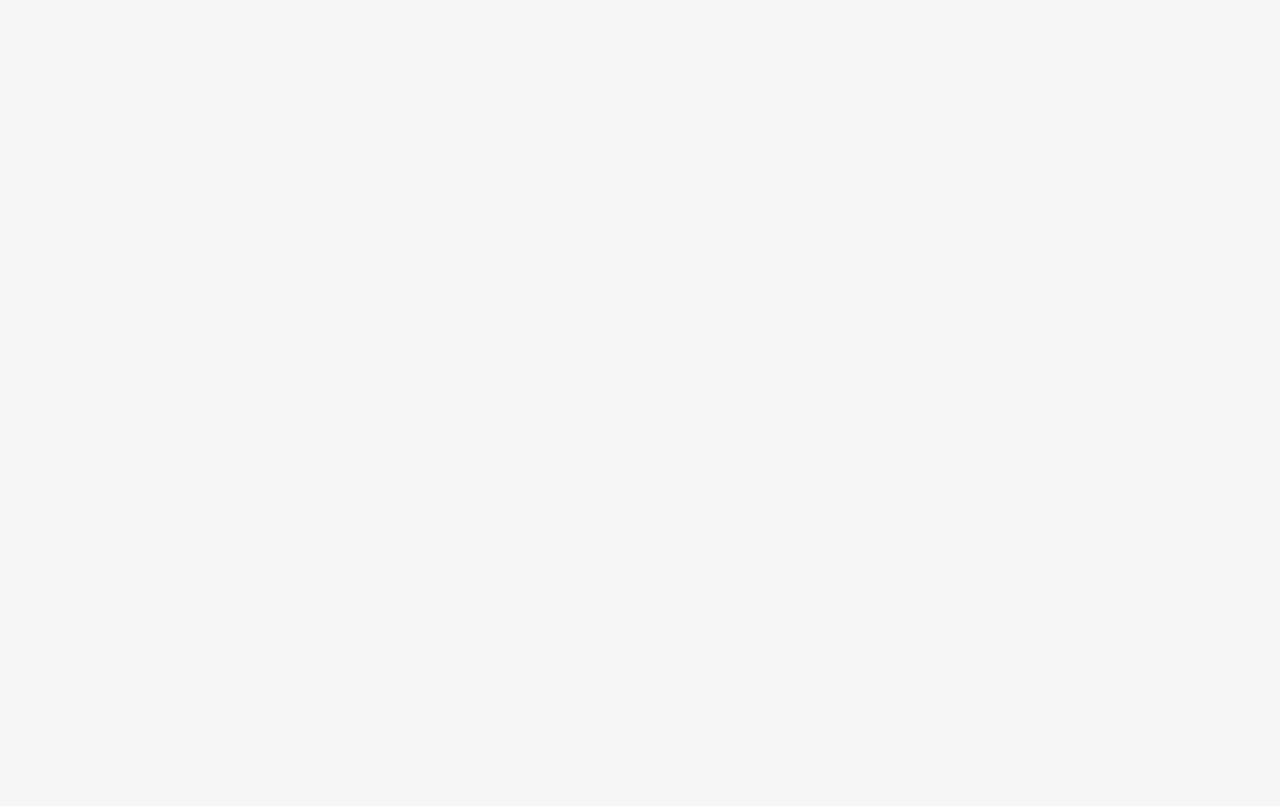
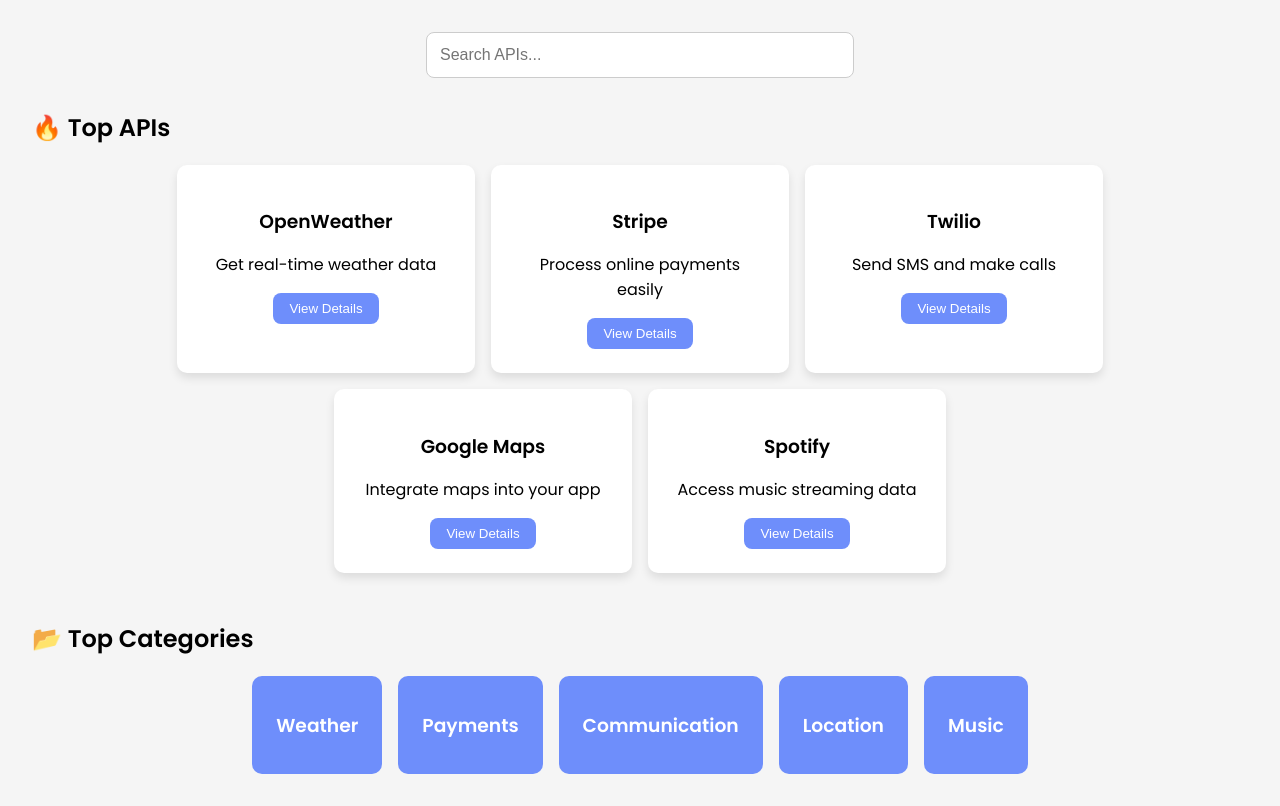
Before and after one commit to code-geass69/API_Management_Sys, a React (Create React App) app in the folder frontend/: page /api-list in a window 1280 px wide. Before the commit this address had no page. Built offline with nearby package versions, Linux system fonts and the light colour scheme.

Commit message:
modified:   frontend/src/styles/home.css

```diff
--- a/frontend/src/App.js
+++ b/frontend/src/App.js
@@ -3,6 +3,7 @@
 import SignUp from './pages/SignUp';
 import Login from './pages/Login';
 import Home from './pages/Home';
+import ApiList from './pages/ApiList';
 
 
 
@@ -10,9 +11,10 @@
   return (
     <Router>
       <Routes>
+        <Route path="/" element={<Home />} />
         <Route path="/signup" element={<SignUp />} />
         <Route path="/login" element={<Login />} />
-        <Route path="/" element={<Home />} />
+        <Route path="/api-list" element={<ApiList />} />
       </Routes>
     </Router>
   );
--- a/frontend/src/pages/ApiList.js
+++ b/frontend/src/pages/ApiList.js
@@ -0,0 +1,77 @@
+import React, { useState, useEffect } from "react";
+import { useNavigate } from "react-router-dom";
+import "../styles/api-list.css"; // Custom styles
+
+const ApiList = () => {
+  const navigate = useNavigate();
+  const [searchQuery, setSearchQuery] = useState("");
+  const [apis, setApis] = useState([]);
+  const [filteredApis, setFilteredApis] = useState([]);
+  const [categories, setCategories] = useState([]);
+
+  // Mock API Data (Replace with actual API call)
+  useEffect(() => {
+    const mockApis = [
+      { id: 1, name: "OpenWeather", category: "Weather", description: "Get real-time weather data" },
+      { id: 2, name: "Stripe", category: "Payments", description: "Process online payments easily" },
+      { id: 3, name: "Twilio", category: "Communication", description: "Send SMS and make calls" },
+      { id: 4, name: "Google Maps", category: "Location", description: "Integrate maps into your app" },
+      { id: 5, name: "Spotify", category: "Music", description: "Access music streaming data" },
+    ];
+
+    const uniqueCategories = [...new Set(mockApis.map(api => api.category))];
+
+    setApis(mockApis);
+    setFilteredApis(mockApis);
+    setCategories(uniqueCategories);
+  }, []);
+
+  // Search Functionality
+  const handleSearch = (e) => {
+    const query = e.target.value.toLowerCase();
+    setSearchQuery(query);
+    setFilteredApis(apis.filter(api => api.name.toLowerCase().includes(query)));
+  };
+
+  return (
+    <div className="api-list-container">
+      {/* Search Bar */}
+      <div className="search-bar">
+        <input
+          type="text"
+          placeholder="Search APIs..."
+          value={searchQuery}
+          onChange={handleSearch}
+        />
+      </div>
+
+      {/* Top APIs Section */}
+      <section className="top-apis">
+        <h2>🔥 Top APIs</h2>
+        <div className="api-cards">
+          {filteredApis.map(api => (
+            <div key={api.id} className="api-card">
+              <h3>{api.name}</h3>
+              <p>{api.description}</p>
+              <button onClick={() => navigate(`/api/${api.id}`)}>View Details</button>
+            </div>
+          ))}
+        </div>
+      </section>
+
+      {/* Top Categories */}
+      <section className="top-categories">
+        <h2>📂 Top Categories</h2>
+        <div className="category-list">
+          {categories.map(category => (
+            <div key={category} className="category-card">
+              <h3>{category}</h3>
+            </div>
+          ))}
+        </div>
+      </section>
+    </div>
+  );
+};
+
+export default ApiList;
--- a/frontend/src/pages/Home.js
+++ b/frontend/src/pages/Home.js
@@ -1,21 +1,64 @@
-import React, { useState }  from 'react';
-import { useNavigate } from 'react-router-dom';
-import '../styles/home.css';
+import React, { useState, useEffect } from "react";
+import { useNavigate } from "react-router-dom";
+import "../styles/home.css";
 
 const Home = () => {
   const navigate = useNavigate();
-  const [isOpen, setIsOpen] = useState(false);
+  const [isLoggedIn, setIsLoggedIn] = useState(false);
+  const [isDropdownOpen, setIsDropdownOpen] = useState(false);
+
+  useEffect(() => {
+    // Check if user is logged in
+    const token = localStorage.getItem("token");
+    if (token) {
+      setIsLoggedIn(true);
+    }
+  }, []);
+
+  const handleLogout = () => {
+    localStorage.removeItem("token");
+    setIsLoggedIn(false);
+    navigate("/");
+  };
 
   return (
     <div className="home-container">
       {/* Navbar */}
       <nav className="navbar">
         <h1 className="logo">API Manager</h1>
-        <button className="hamburger" onClick={() => setIsOpen(!isOpen)}>☰</button>
-        <div className={`nav-links ${isOpen ? "open" : ""}`}>
-          <span onClick={() => navigate("/login")}>Login</span>
-          <span onClick={() => navigate("/signup")}>Sign Up</span>
-          <span onClick={() => navigate("/api-list")}>Explore APIs</span>
+
+        {/* Right side navbar */}
+        <div className="nav-links">
+          {isLoggedIn ? (
+            <>
+              <span onClick={() => navigate("/dashboard")}>Dashboard</span>
+              <span onClick={() => navigate("/api-list")}>Explore APIs</span>
+              {/* Profile Picture with Dropdown */}
+              <div className="profile-menu">
+                <img
+                  src="https://img.freepik.com/free-vector/blue-circle-with-white-user_78370-4707.jpg?t=st=1738351999~exp=1738355599~hmac=42855f285509c6120f66f3d9f9b251675600f75c8a6044a9c0ba3e6144641e9c&w=740"
+                  alt="Profile"
+                  className="profile-pic"
+                  onClick={() => setIsDropdownOpen(!isDropdownOpen)}
+                />
+
+                {/* Dropdown Menu */}
+                {isDropdownOpen && (
+                  <div className="dropdown">
+                    <span onClick={() => navigate("/settings")}>Settings</span>
+                    <span onClick={() => navigate("/edit-profile")}>Edit Profile</span>
+                    <span onClick={handleLogout}>Logout</span>
+                  </div>
+                )}
+              </div>
+            </>
+          ) : (
+            <>
+              <span onClick={() => navigate("/login")}>Login</span>
+              <span onClick={() => navigate("/signup")}>Sign Up</span>
+            </>
+          )}
+
         </div>
       </nav>
 
@@ -23,7 +66,11 @@
       <header className="hero">
         <h1>Discover and Manage APIs Easily</h1>
         <p>The one-stop platform to explore, manage, and test APIs effortlessly.</p>
-        <button onClick={() => navigate('/signup')}>Get Started</button>
+
+        {/* Change button text based on login state */}
+        <button onClick={() => navigate("/api-list")}>
+          {isLoggedIn ? "Let's Explore" : "Get Started"}
+        </button>
       </header>
 
       {/* Features Section */}
--- a/frontend/src/pages/Login.js
+++ b/frontend/src/pages/Login.js
@@ -22,7 +22,7 @@
       const data = await login(formData);
       localStorage.setItem('token', data.token); // Store JWT
       console.log('Login Successful:', data);
-      navigate('/dashboard'); // Redirect to dashboard
+      navigate('/');
     } catch (err) {
       setError(err.response?.data?.message || 'Invalid email or password');
     }
--- /dev/null
+++ b/frontend/src/styles/api-list.css
@@ -0,0 +1,86 @@
+/* API List Page */
+.api-list-container {
+    font-family: "Poppins", sans-serif;
+    padding: 2rem;
+    background: #f5f5f5;
+  }
+
+  /* Search Bar */
+  .search-bar {
+    display: flex;
+    justify-content: center;
+    margin-bottom: 2rem;
+  }
+
+  .search-bar input {
+    width: 100%;
+    max-width: 400px;
+    padding: 0.8rem;
+    border: 1px solid #ccc;
+    border-radius: 8px;
+    font-size: 1rem;
+  }
+
+  /* Top APIs Section */
+  .top-apis {
+    margin-bottom: 3rem;
+  }
+
+  .api-cards {
+    display: flex;
+    flex-wrap: wrap;
+    gap: 1rem;
+    justify-content: center;
+  }
+
+  .api-card {
+    background: white;
+    padding: 1.5rem;
+    border-radius: 10px;
+    box-shadow: 0px 5px 10px rgba(0, 0, 0, 0.1);
+    width: 250px;
+    text-align: center;
+  }
+
+  .api-card h3 {
+    margin-bottom: 0.5rem;
+  }
+
+  .api-card button {
+    background: #6e8efb;
+    border: none;
+    color: white;
+    padding: 0.5rem 1rem;
+    border-radius: 8px;
+    cursor: pointer;
+    transition: 0.3s;
+  }
+
+  .api-card button:hover {
+    background: #5a76d9;
+  }
+
+  /* Top Categories Section */
+  .top-categories {
+    margin-top: 2rem;
+  }
+
+  .category-list {
+    display: flex;
+    flex-wrap: wrap;
+    gap: 1rem;
+    justify-content: center;
+  }
+
+  .category-card {
+    background: #6e8efb;
+    color: white;
+    padding: 1rem 1.5rem;
+    border-radius: 10px;
+    cursor: pointer;
+    transition: 0.3s;
+  }
+
+  .category-card:hover {
+    background: #5a76d9;
+  }
--- a/frontend/src/styles/home.css
+++ b/frontend/src/styles/home.css
@@ -1,7 +1,7 @@
 @import url('https://fonts.googleapis.com/css2?family=Poppins:wght@400;500;600&display=swap');
 
 body {
-  font-family: 'Poppins', sans-serif;
+  font-family: "Poppins", sans-serif;
   margin: 0;
   padding: 0;
   background: #f5f5f5;
@@ -16,7 +16,6 @@
   background: #6e8efb;
   color: white;
   position: relative;
-  z-index: 10;
 }
 
 /* Logo */
@@ -25,25 +24,11 @@
   font-weight: bold;
 }
 
-/* ✅ Fix: Ensure the button is always visible */
-.hamburger {
-  display: none;
-  font-size: 2rem;
-  background: none;
-  border: none;
-  color: white;
-  cursor: pointer;
-  position: absolute;
-  right: 20px;
-  top: 30px;
-  z-index: 20;
-}
-
-/* ✅ Fix: Adjust nav-links for better visibility */
+/* Navbar Links */
 .nav-links {
   display: flex;
+  align-items: center;
   gap: 1.5rem;
-  transition: max-height 0.4s ease-in-out, opacity 0.3s ease-in-out;
 }
 
 .nav-links span {
@@ -55,6 +40,45 @@
   text-decoration: underline;
 }
 
+/* Profile Picture */
+.profile-menu {
+  position: relative;
+  display: flex;
+  align-items: center;
+}
+
+.profile-pic {
+  width: 40px;
+  height: 40px;
+  border-radius: 50%;
+  cursor: pointer;
+  border: 2px solid white;
+}
+
+/* Dropdown Menu */
+.dropdown {
+  position: absolute;
+  top: 50px;
+  right: 0;
+  background: white;
+  border-radius: 8px;
+  box-shadow: 0px 5px 10px rgba(0, 0, 0, 0.1);
+  overflow: hidden;
+  display: flex;
+  flex-direction: column;
+  min-width: 150px;
+}
+
+.dropdown span {
+  padding: 10px 15px;
+  cursor: pointer;
+  color: #333;
+  transition: background 0.3s;
+}
+
+.dropdown span:hover {
+  background: #f0f0f0;
+}
 /* Hero Section */
 .hero {
   text-align: center;
```
